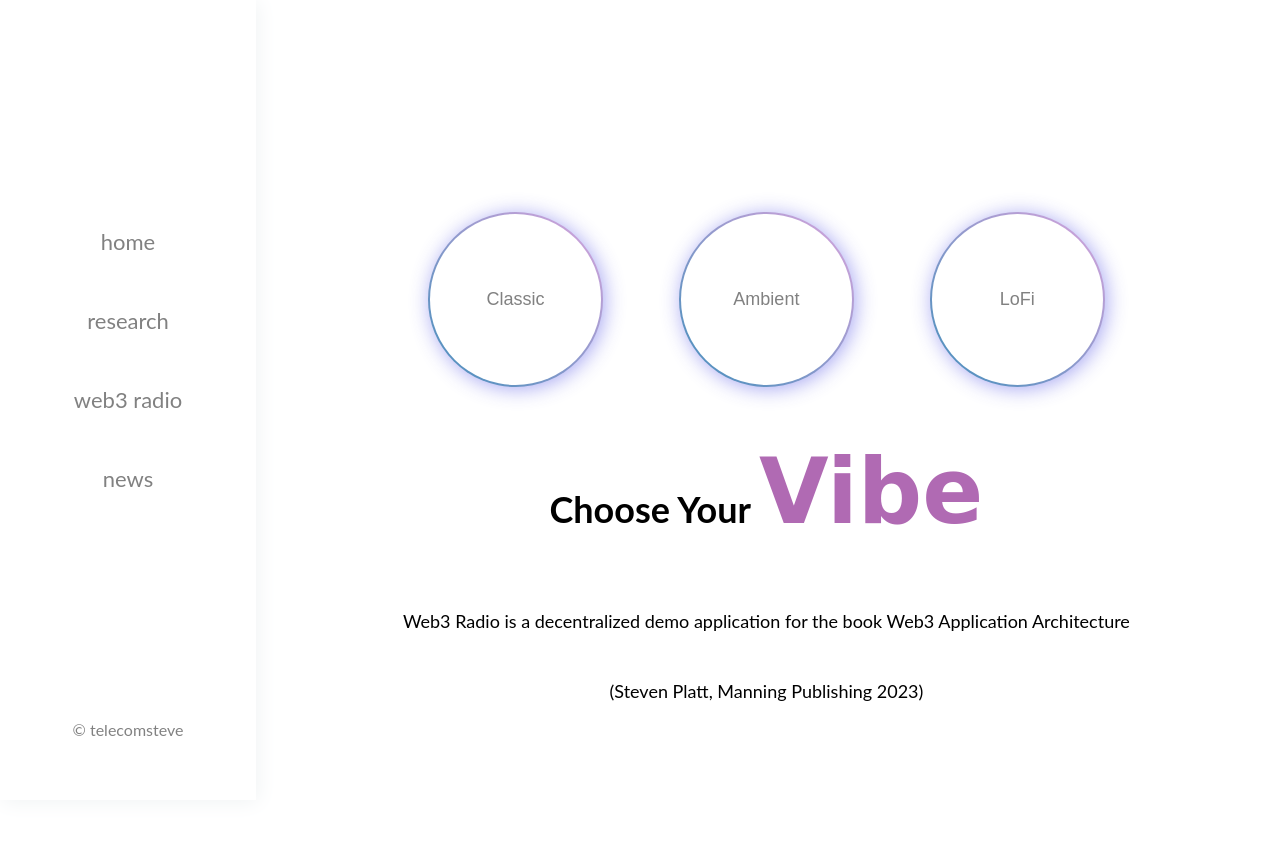
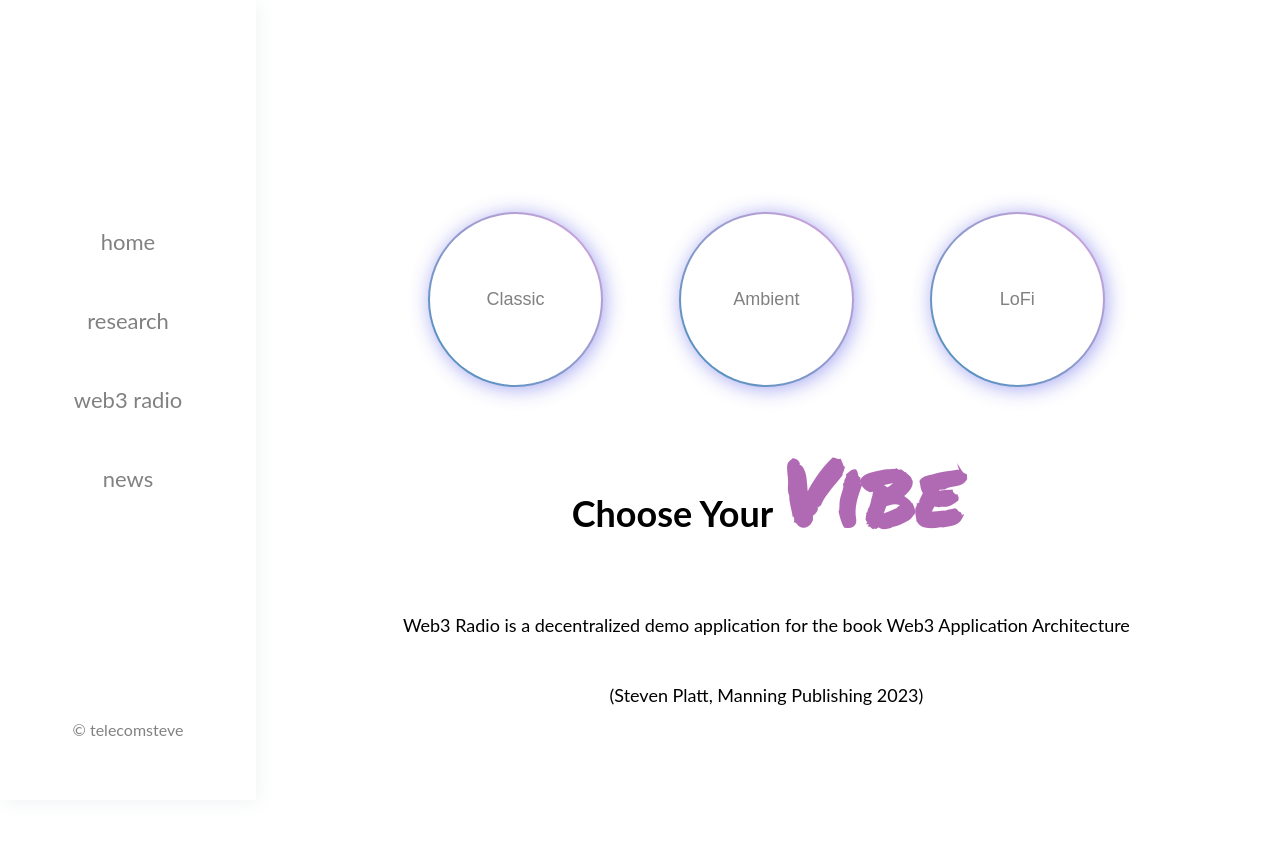
Before and after one commit to stevenplatt/telecomsteve-flask, a Flask app: page /radio in a window 1280 px wide. Before the commit the page ends 736 px from the top, so only its background shows below. Run offline with Flask 2, Linux system fonts and the light colour scheme.

Commit message:
Update radio.html

```diff
--- a/telecomsteve/templates/radio.html
+++ b/telecomsteve/templates/radio.html
@@ -3,6 +3,7 @@
 
     <div w3-include-html="../navbar_index.html"></div>
     <link rel="stylesheet" href="../static/radio.css">
+    <link href="https://fonts.googleapis.com/css2?family=Permanent+Marker&display=swap" rel="stylesheet">
 
         <div class="main">
 
```
